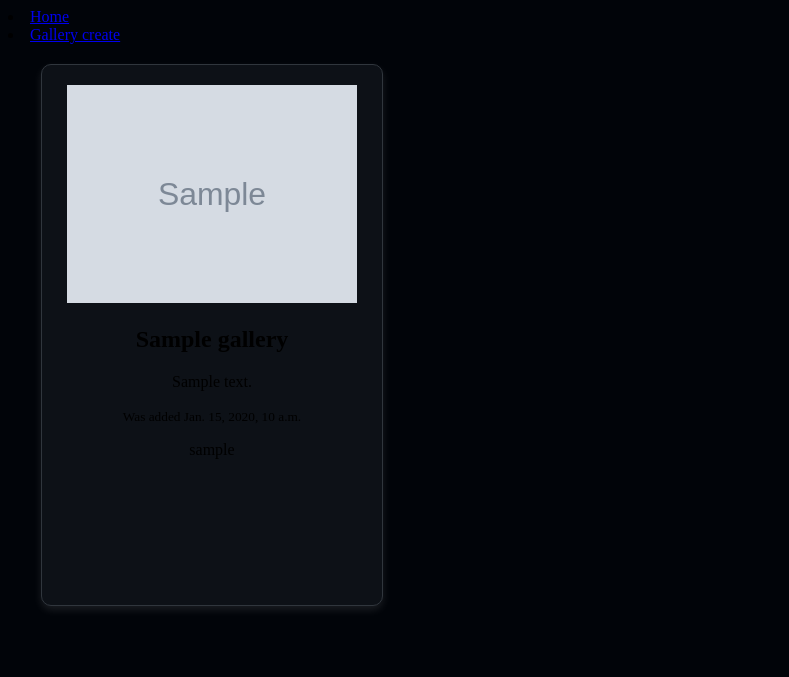
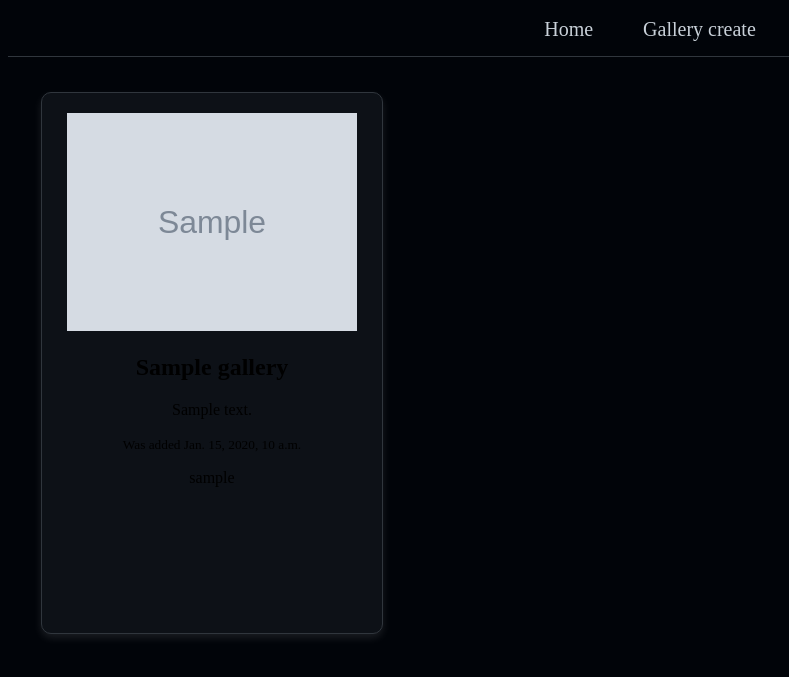
Before and after one commit to Nikita3421/Portal_Group, a Django app: page /gallery/gallery_main/ in a window 1280 px wide. Shown: the top 677 px of the page, without its empty margins (0-789 px from the left). Run offline with Django 5.2, Linux system fonts and the light colour scheme; tables that the repository leaves empty hold one stand-in row (values such as "Sample post"); grey boxes marked "Sample" are stand-in pictures.

Commit message:
ya perdole

```diff
--- a/static/css/gallery.css
+++ b/static/css/gallery.css
@@ -8,6 +8,7 @@ body {
   gap: 20px;
   padding: 20px;
   justify-content: space-between;
+  margin-top: 15px;
 }
 
 .card-container {
@@ -45,3 +46,45 @@ body {
       padding: 10px;
   }
 }
+
+.nav {
+  padding: 10px 20px;
+  display: flex;
+  justify-content: center;
+  align-items: center;
+  position: relative;
+  width: 100%;
+  border-color: white;
+}
+
+.nav ul {
+  list-style-type: none;
+  padding: 0;
+  margin: 0;
+  display: flex;
+}
+
+.nav ul li {
+  margin-right: 20px;
+}
+
+.nav ul li a {
+  text-decoration: none;
+  color: #c9d1d9;
+  font-size: 20px;
+  padding: 10px 15px;
+  border-radius: 10px;
+  transition: background-color 0.3s ease, transform 0.3s ease;
+}
+
+.nav ul li a:hover {
+  background-color: #0d1117;
+  transform: scale(1.05);
+}
+
+.divider {
+  margin-top: 5px;
+  height: 1px;
+  background-color: #30363d;
+  width: 100%;
+}
--- a/templates/gallery/gallery_form.html
+++ b/templates/gallery/gallery_form.html
@@ -7,7 +7,7 @@
         {% if messages %}
         <ul class="messages">
             {% for message in messages %}
-            <li{% if message.tags %} class="{{ message.tags }}"{% endif %}>{{ message }}</li>
+            <li>{% if message.tags %} class="{{ message.tags }}"{% endif %}>{{ message }}</li>
             {% endfor %}
         </ul>
         {% endif %}
--- a/templates/gallery/gallery_main.html
+++ b/templates/gallery/gallery_main.html
@@ -7,11 +7,14 @@
     <link rel="stylesheet" type="text/css" href="{% static 'css/gallery.css' %}">
     <title>Gallery</title>
 </head>
-<header>
-    <li><a href="{% url 'main:home' %}">Home</a></li>
-    <li><a href="{% url 'gallery:gallery_create' %}">Gallery create</a></li>
-</header>
 <body>
+    <header class="nav">
+        <ul>
+            <li><a href="{% url 'main:home' %}">Home</a></li>
+            <li><a href="{% url 'gallery:gallery_create' %}">Gallery create</a></li>
+        </ul>
+    </header>
+    <div class="divider"></div>
     {% block content %}
     <div class="gallery-container">
         {% for gallery in gallerys %}
```
Also changed, not shown: media/images/4-20211125_150125.jpg (added), media/images/profile_photo/ava.jpg (added).
